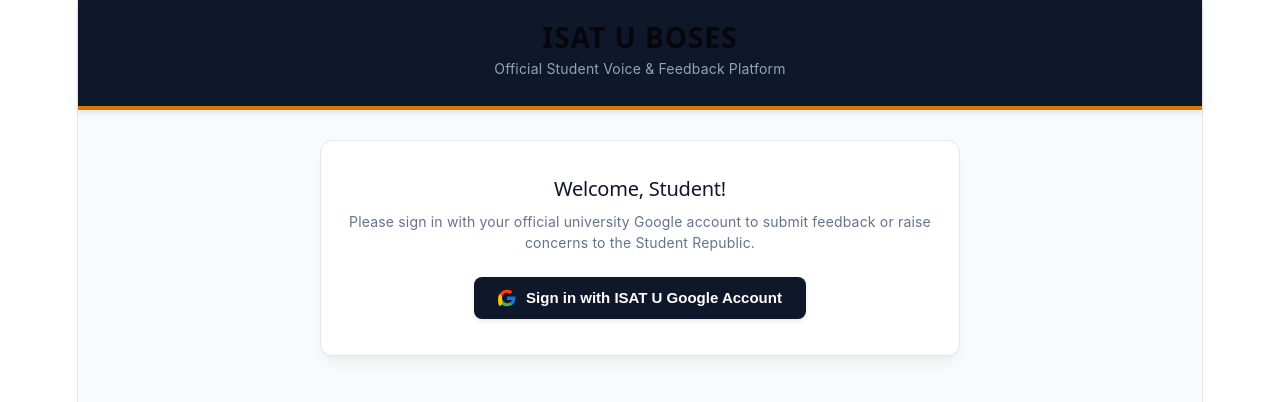
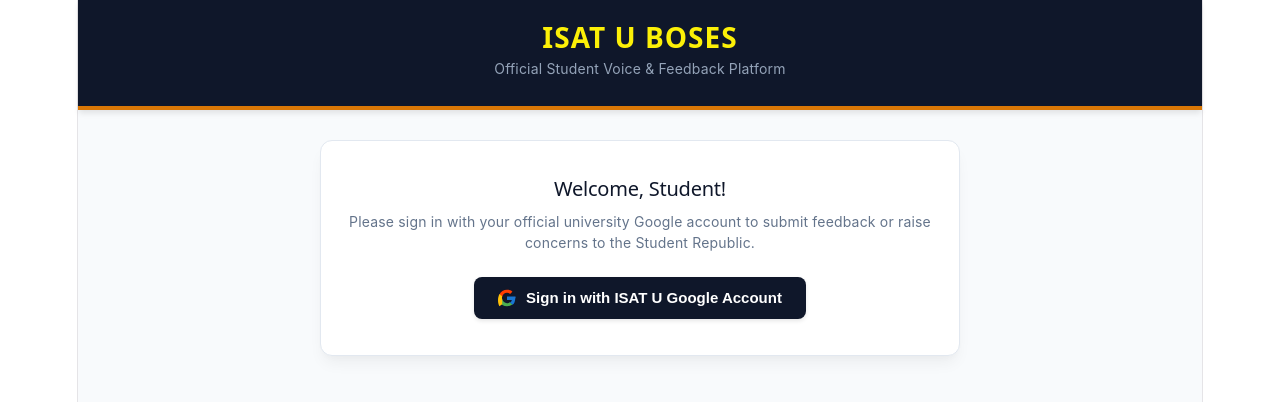
Before and after one commit to isatu-studentrepublic-iloilocity/isatu-boses, a React (Vite) app: page / in a window 1280 px wide. Shown: the top 402 px of the page. Built offline with nearby package versions, Linux system fonts and the light colour scheme; no server answers.

Commit message:
update color

```diff
--- a/src/index.css
+++ b/src/index.css
@@ -1,6 +1,6 @@
 :root {
   --text: #6b6375;
-  --text-h: #08060d;
+  --text-h: #fcf007;
   --bg: #fff;
   --border: #e5e4e7;
   --code-bg: #f4f3ec;
```
